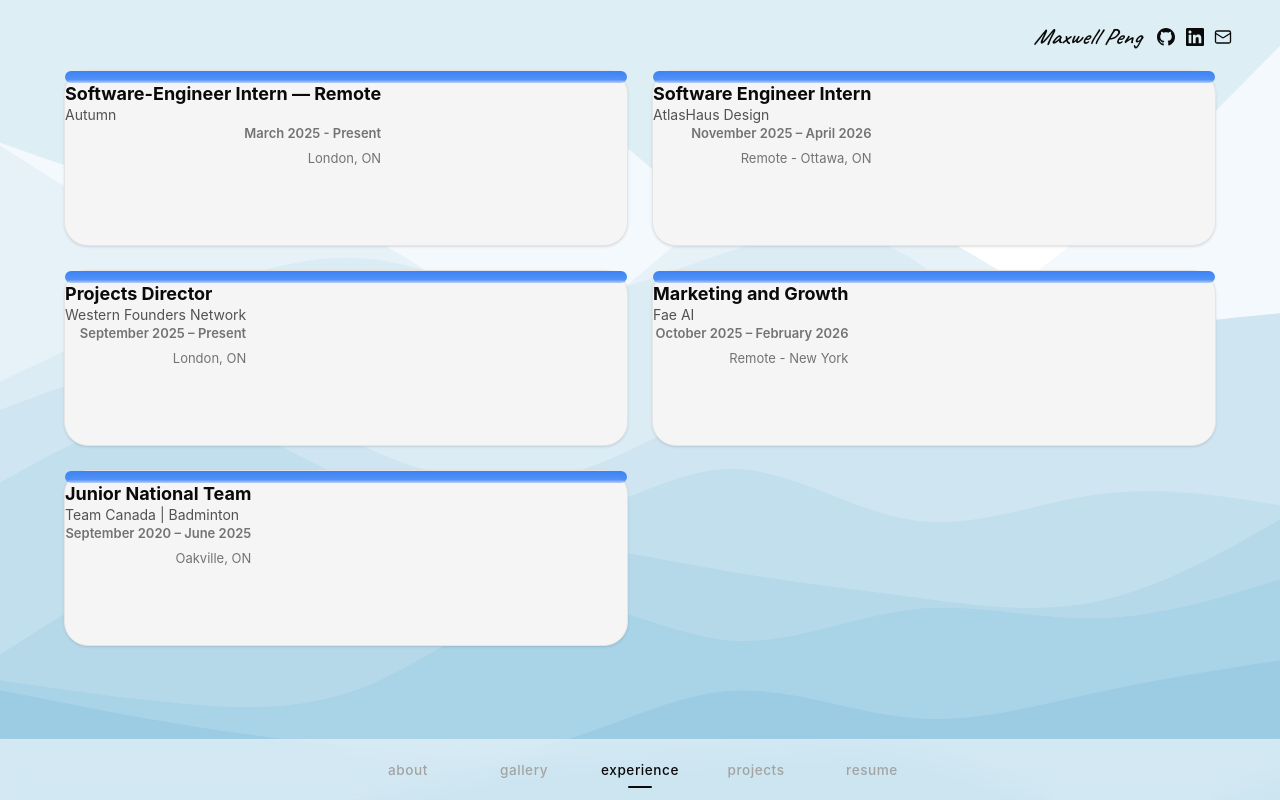
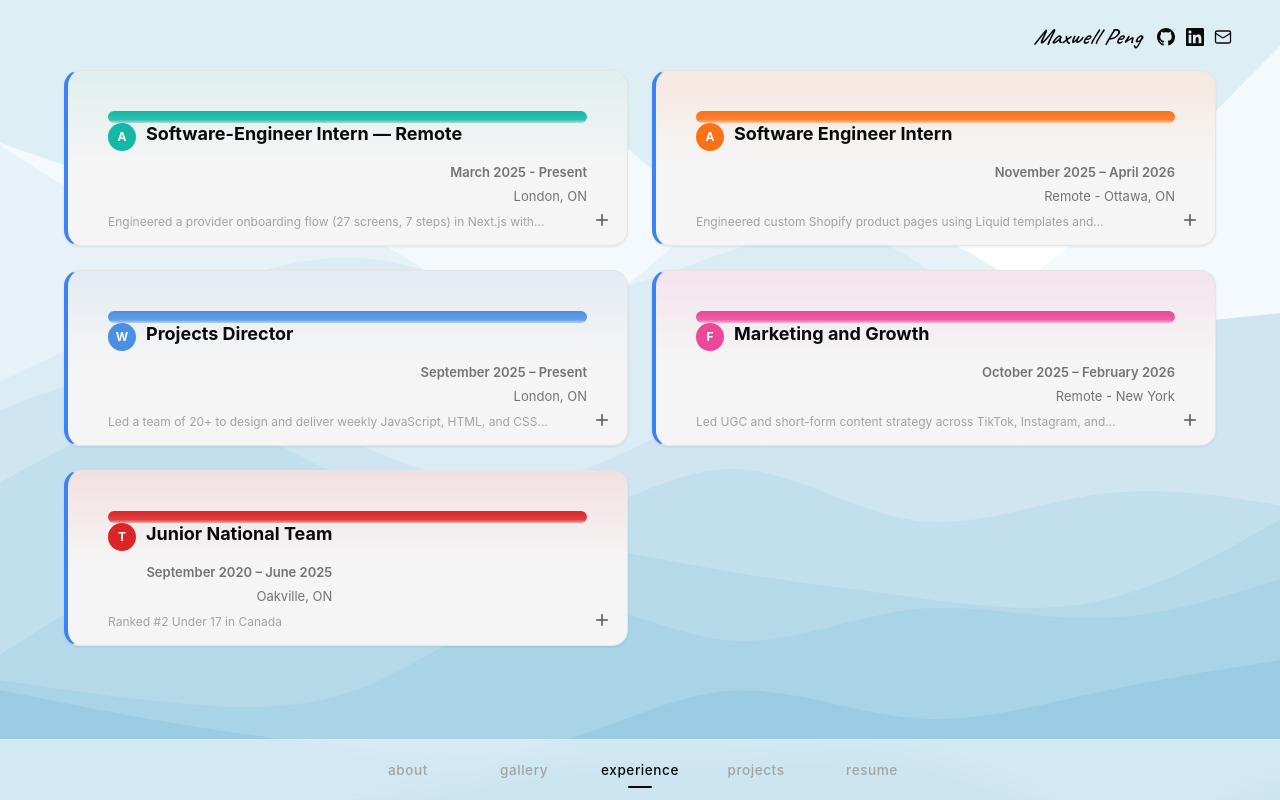
Before and after one commit to thecodemonki/LottoMax, a React (Vite) app: page / in a window 1280 px wide. Both pictures are taken after a click on the button "experience". Built offline with nearby package versions, Linux system fonts and the light colour scheme.

Commit message:
experience tab card design fixes

```diff
--- a/src/components/ui/expandable-card.tsx
+++ b/src/components/ui/expandable-card.tsx
@@ -148,6 +148,8 @@
   collapsedClassName?: string;
   collapsedTitleClassName?: string;
   collapsedDescriptionClassName?: string;
+  collapsedTitleAdornment?: ReactNode;
+  collapsedContentClassName?: string;
   accentGradient?: boolean;
   showExpandAffordance?: boolean;
   heroStyle?: 'accent-bar' | 'project-hero';
@@ -171,6 +173,8 @@
   collapsedClassName,
   collapsedTitleClassName,
   collapsedDescriptionClassName,
+  collapsedTitleAdornment,
+  collapsedContentClassName,
   accentGradient = false,
   showExpandAffordance = false,
   heroStyle = 'accent-bar',
@@ -286,6 +290,8 @@
             useProjectHero ? 'px-5 pb-5 pt-4' : '',
           )}
         >
+          <div className="flex items-start gap-2.5">
+            {collapsedTitleAdornment}
             <motion.h3
               layoutId={titleLayoutId}
               className={cn(
@@ -295,6 +301,7 @@
             >
               {title}
             </motion.h3>
+          </div>
           <motion.p
             layoutId={descLayoutId}
             className={cn(
@@ -306,7 +313,12 @@
             {description}
           </motion.p>
           {collapsedContent ? (
-            <div className={cn('mt-auto', useProjectHero ? 'pt-3' : 'pt-4')}>
+            <div
+              className={cn(
+                useProjectHero ? 'mt-auto pt-3' : 'pt-3',
+                collapsedContentClassName,
+              )}
+            >
               {collapsedContent}
             </div>
           ) : null}
--- a/src/data/content.js
+++ b/src/data/content.js
@@ -55,6 +55,7 @@
     role: "Software-Engineer Intern — Remote",
     location: "London, ON",
     period: "March 2025 - Present",
+    color: "#14b8a6",
     description: "Engineering provider onboarding flow and pre-fill system for grief counselors.",
     achievements: [
       "Engineered a provider onboarding flow (27 screens, 7 steps) in Next.js with Zustand, Prisma/PostgreSQL, and a weighted real-time completion scoring engine for grief counselors to publish SEO-structured profiles on autumn.co",
@@ -68,6 +69,7 @@
     role: "Software Engineer Intern",
     location: "Remote - Ottawa, ON",
     period: "November 2025 – April 2026",
+    color: "#f97316",
     description: "Engineering custom Shopify solutions and optimizing e-commerce performance.",
     achievements: [
       "Engineered custom Shopify product pages using Liquid templates and JavaScript, implementing dynamic FAQ accordions and SEO-optimized structured data markup",
@@ -82,6 +84,7 @@
     role: "Projects Director",
     location: "London, ON",
     period: "September 2025 – Present",
+    color: "#4a90e2",
     description: "Leading technical education and project mentorship for 700+ members.",
     achievements: [
       "Led a team of 20+ to design and deliver weekly JavaScript, HTML, and CSS workshops, increasing technical engagement by 35%",
@@ -96,6 +99,7 @@
     role: "Marketing and Growth",
     location: "Remote - New York",
     period: "October 2025 – February 2026",
+    color: "#ec4899",
     description: "Led content strategy for pre-seed AI startup, achieving viral growth.",
     achievements: [
       "Led UGC and short-form content strategy across TikTok, Instagram, and YouTube",
@@ -110,6 +114,7 @@
     role: "Junior National Team",
     location: "Oakville, ON",
     period: "September 2020 – June 2025",
+    color: "#dc2626",
     description: "Competing at national level while managing athletic and academic commitments.",
     achievements: [
       "Ranked #2 Under 17 in Canada",
--- a/src/pages/Home.jsx
+++ b/src/pages/Home.jsx
@@ -140,13 +140,32 @@
               id={exp.id}
               title={exp.role}
               description={exp.company}
-              accentColor="#3b82f6"
-              collapsedClassName="expandable-card--experience h-full min-h-[11rem] w-full p-5"
+              accentColor={exp.color}
+              accentGradient
+              showExpandAffordance
+              collapsedClassName="expandable-card--experience experience-card h-[11rem] w-full p-5"
+              collapsedContentClassName="experience-card__footer"
+              collapsedTitleAdornment={
+                <span
+                  className="experience-card__badge"
+                  style={{ backgroundColor: exp.color }}
+                  aria-hidden
+                >
+                  {exp.company.charAt(0)}
+                </span>
+              }
               collapsedContent={
-                <div className="exp-meta expandable-card__meta">
-                  <div className="exp-period">{exp.period}</div>
-                  <div className="exp-location">{exp.location}</div>
-                </div>
+                <>
+                  <div className="exp-meta expandable-card__meta">
+                    <div className="exp-period">{exp.period}</div>
+                    <div className="exp-location">{exp.location}</div>
+                  </div>
+                  {exp.achievements[0] ? (
+                    <p className="experience-card__teaser line-clamp-1">
+                      {exp.achievements[0]}
+                    </p>
+                  ) : null}
+                </>
               }
             >
               <p className="exp-description">{exp.description}</p>
@@ -157,7 +176,7 @@
               </ul>
               <div className="exp-tech">
                 {exp.tech.map((tech) => (
-                  <ExpandableTag key={tech} label={tech} />
+                  <ExpandableTag key={tech} label={tech} accentColor={exp.color} />
                 ))}
               </div>
             </ExpandableCard>
--- a/src/styles/Home.css
+++ b/src/styles/Home.css
@@ -378,6 +378,45 @@
   font-size: 0.8125rem;
   color: #737373;
   margin-top: 0.15rem;
+}
+
+.experience-card__badge {
+  display: inline-flex;
+  align-items: center;
+  justify-content: center;
+  width: 1.75rem;
+  height: 1.75rem;
+  border-radius: 50%;
+  flex-shrink: 0;
+  font-size: 0.75rem;
+  font-weight: 700;
+  line-height: 1;
+  color: #fff;
+}
+
+.experience-card__footer {
+  display: flex;
+  flex-direction: column;
+  gap: 0.5rem;
+  margin-top: 0.75rem;
+}
+
+.experience-card__teaser {
+  margin: 0;
+  font-size: 0.75rem;
+  line-height: 1.4;
+  color: #a3a3a3;
+  padding-right: 1.75rem;
+}
+
+.expandable-card--experience.experience-card {
+  height: 11rem;
+  min-height: 11rem;
+}
+
+.expandable-card--experience .expandable-card__body {
+  flex: 1;
+  min-height: 0;
 }
 
 @media (min-width: 640px) {
```
Also changed, not shown: 5 other files (tests, documents, lock files or other folders). Lines whose indentation alone changed are shown as unchanged.
